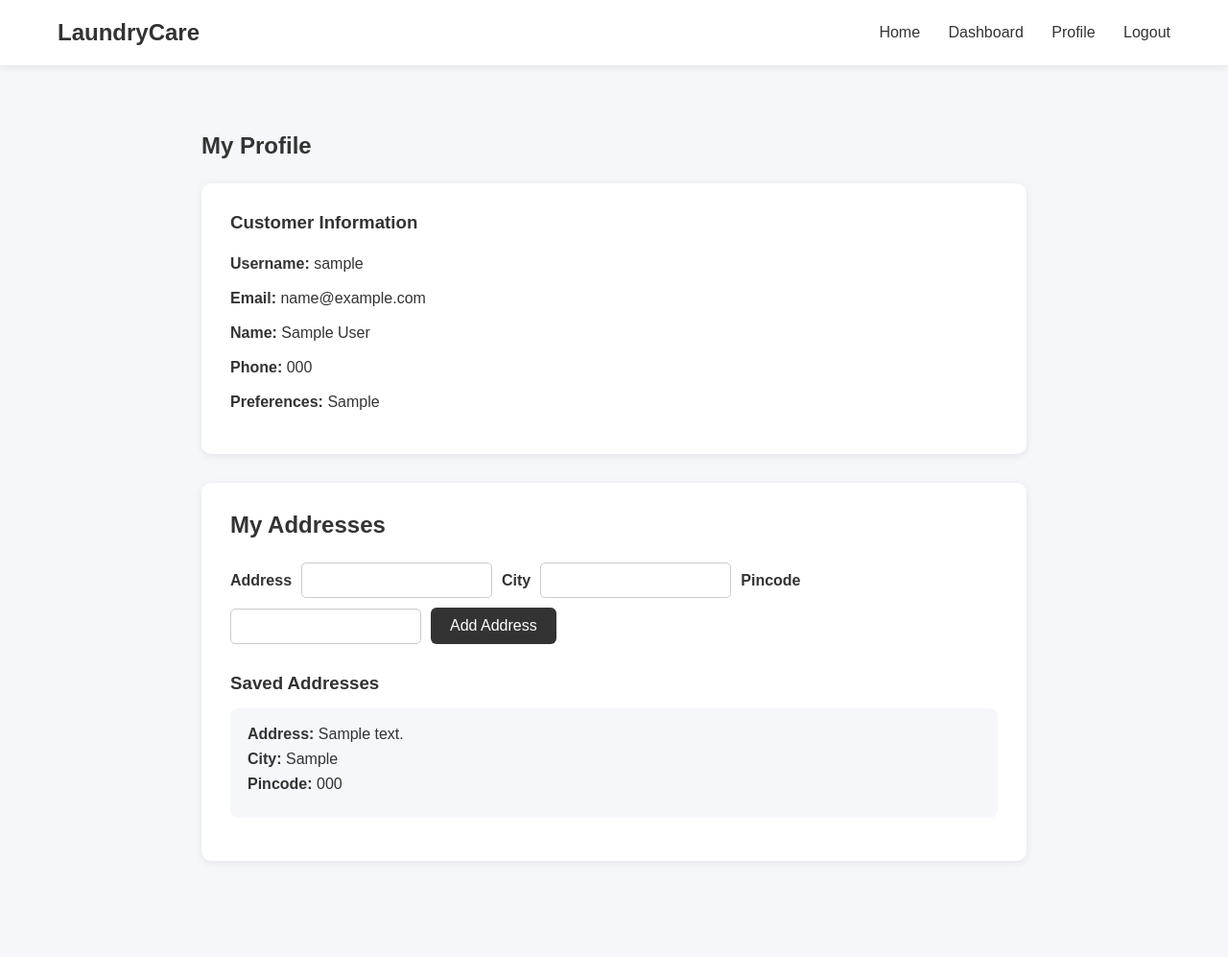
After one commit to sonalihirugade2006/Laundry-Drycleaning-project, a Django app: page /profile/ in a window 1280 px wide. The commit adds this page. Shown: the whole page at 96% size. Run offline with Django 5.2, Linux system fonts and the light colour scheme; a user stored in the database is signed in; tables that the repository leaves empty hold one stand-in row (values such as "Sample post").

Commit message:
Complete customer profile and address management

```diff
--- a/backend/config/settings.py
+++ b/backend/config/settings.py
@@ -126,3 +126,4 @@ MAILERS = {
         'BACKEND': 'django.core.mail.backends.console.EmailBackend',
     },
 }
+LOGIN_URL = '/login/'
--- a/backend/config/urls.py
+++ b/backend/config/urls.py
@@ -1,9 +1,12 @@
 from django.contrib import admin
 from django.urls import path
-from laundry.views import home
-
-
+from laundry.views import home, register, login_view, dashboard, logout_view, profile
 urlpatterns = [
     path('admin/', admin.site.urls),
     path('', home, name='home'),
+    path('register/', register, name='register'),
+    path('login/', login_view, name='login'),
+    path('dashboard/', dashboard, name='dashboard'),
+    path('profile/', profile, name='profile'),
+    path('logout/', logout_view, name='logout'),
 ]
--- a/backend/laundry/static/laundry/style.css
+++ b/backend/laundry/static/laundry/style.css
@@ -210,3 +210,75 @@ footer {
         padding: 50px 20px;
     }
 }
+
+.profile {
+    max-width: 900px;
+    margin: 50px auto;
+    padding: 20px;
+}
+
+.profile h2 {
+    margin-bottom: 25px;
+}
+
+.profile-card,
+.address-section {
+    background-color: #ffffff;
+    padding: 30px;
+    margin-bottom: 30px;
+    border-radius: 10px;
+    box-shadow: 0 2px 8px rgba(0, 0, 0, 0.08);
+}
+
+.profile-card h3 {
+    margin-bottom: 20px;
+}
+
+.profile-card p {
+    margin-bottom: 12px;
+    line-height: 1.5;
+}
+
+
+/* Address Section */
+
+.address-section h2 {
+    margin-bottom: 25px;
+}
+
+.address-section form {
+    display: flex;
+    align-items: center;
+    gap: 10px;
+    flex-wrap: wrap;
+    margin-bottom: 30px;
+}
+
+.address-section label {
+    font-weight: bold;
+}
+
+.address-section input {
+    padding: 10px;
+    border: 1px solid #ccc;
+    border-radius: 5px;
+}
+
+.address-section button {
+    padding: 10px 20px;
+}
+
+.address-section h3 {
+    margin-bottom: 15px;
+}
+
+.address-card {
+    background-color: #f5f7fa;
+    padding: 18px;
+    margin-bottom: 15px;
+    border-radius: 8px;
+}
+
+.address-card p {
+    margin-bottom: 8px;
+}
--- /dev/null
+++ b/backend/laundry/templates/laundry/profile.html
@@ -0,0 +1,128 @@
+{% load static %}
+
+<!DOCTYPE html>
+<html lang="en">
+
+<head>
+    <meta charset="UTF-8">
+    <meta name="viewport" content="width=device-width, initial-scale=1.0">
+
+    <title>My Profile - LaundryCare</title>
+
+    <link rel="stylesheet" href="{% static 'laundry/style.css' %}?v=3">
+</head>
+
+<body>
+
+    <header>
+        <h1>LaundryCare</h1>
+
+        <nav>
+            <a href="/">Home</a>
+            <a href="/dashboard/">Dashboard</a>
+            <a href="/profile/">Profile</a>
+            <a href="/logout/">Logout</a>
+        </nav>
+    </header>
+
+
+    <main class="profile">
+
+        <h2>My Profile</h2>
+
+        <div class="profile-card">
+
+            <h3>Customer Information</h3>
+
+            <p>
+                <strong>Username:</strong>
+                {{ customer.user.username }}
+            </p>
+
+            <p>
+                <strong>Email:</strong>
+                {{ customer.user.email }}
+            </p>
+
+            <p>
+                <strong>Name:</strong>
+                {{ customer.name }}
+            </p>
+
+            <p>
+                <strong>Phone:</strong>
+                {{ customer.phone }}
+            </p>
+
+            <p>
+                <strong>Preferences:</strong>
+                {% if customer.preferences %}
+                    {{ customer.preferences }}
+                {% else %}
+                    Not provided
+                {% endif %}
+            </p>
+
+        </div>
+    <section class="address-section">
+
+    <h2>My Addresses</h2>
+
+    <form method="POST">
+
+        {% csrf_token %}
+
+        <label>Address</label>
+        <input type="text" name="address_line" required>
+
+        <label>City</label>
+        <input type="text" name="city" required>
+
+        <label>Pincode</label>
+        <input type="text" name="pincode" required>
+
+        <button type="submit">Add Address</button>
+
+    </form>
+
+
+    <h3>Saved Addresses</h3>
+
+    {% if addresses %}
+
+        {% for address in addresses %}
+
+            <div class="address-card">
+
+                <p>
+                    <strong>Address:</strong>
+                    {{ address.address_line }}
+                </p>
+
+                <p>
+                    <strong>City:</strong>
+                    {{ address.city }}
+                </p>
+
+                <p>
+                    <strong>Pincode:</strong>
+                    {{ address.pincode }}
+                </p>
+
+            </div>
+
+        {% endfor %}
+
+    {% else %}
+
+        <p>No addresses added yet.</p>
+
+    {% endif %}
+
+</section>
+
+    </main>
+
+</body>
+
+</html>
--- a/backend/laundry/views.py
+++ b/backend/laundry/views.py
@@ -1,5 +1,112 @@
-from django.shortcuts import render
+from django.shortcuts import render, redirect
+from django.contrib.auth.models import User
+from django.contrib.auth import authenticate, login as auth_login
+from django.contrib.auth.decorators import login_required
+from django.contrib.auth import logout
+from .models import Customer,Address
 
 
 def home(request):
     return render(request, 'laundry/home.html')
+
+
+def register(request):
+
+    if request.method == 'POST':
+
+        username = request.POST.get('username')
+        email = request.POST.get('email')
+        password = request.POST.get('password')
+        confirm_password = request.POST.get('confirm_password')
+
+        if password != confirm_password:
+            return render(
+                request,
+                'laundry/register.html',
+                {'error': 'Passwords do not match.'}
+            )
+
+        if User.objects.filter(username=username).exists():
+            return render(
+                request,
+                'laundry/register.html',
+                {'error': 'Username already exists.'}
+            )
+
+        user = User.objects.create_user(
+            username=username,
+            email=email,
+            password=password
+        )
+
+        Customer.objects.create(
+            user=user,
+            name=username,
+            phone='Not provided'
+        )
+
+        return redirect('/login/')
+
+    return render(request, 'laundry/register.html')
+
+
+def login_view(request):
+
+    if request.method == 'POST':
+
+        username = request.POST.get('username')
+        password = request.POST.get('password')
+
+        user = authenticate(
+            request,
+            username=username,
+            password=password
+        )
+
+        if user is not None:
+            auth_login(request, user)
+            return redirect('/dashboard/')
+
+        return render(
+            request,
+            'laundry/login.html',
+            {'error': 'Invalid username or password.'}
+        )
+
+    return render(request, 'laundry/login.html')
+@login_required
+def dashboard(request):
+    return render(request, 'laundry/dashboard.html')
+
+@login_required
+def profile(request):
+
+    customer = Customer.objects.get(user=request.user)
+
+    if request.method == 'POST':
+
+        address_line = request.POST.get('address_line')
+        city = request.POST.get('city')
+        pincode = request.POST.get('pincode')
+
+        Address.objects.create(
+            customer=customer,
+            address_line=address_line,
+            city=city,
+            pincode=pincode
+        )
+
+    addresses = Address.objects.filter(customer=customer)
+
+    return render(
+        request,
+        'laundry/profile.html',
+        {
+            'customer': customer,
+            'addresses': addresses
+        }
+    )
+
+def logout_view(request):
+    logout(request)
+    return redirect('/login/')
```
Also changed, not shown: backend/laundry/templates/laundry/dashboard.html (added, +62 -0 lines), backend/laundry/templates/laundry/login.html (added, +58 -0 lines), backend/laundry/templates/laundry/register.html (added, +63 -0 lines).
